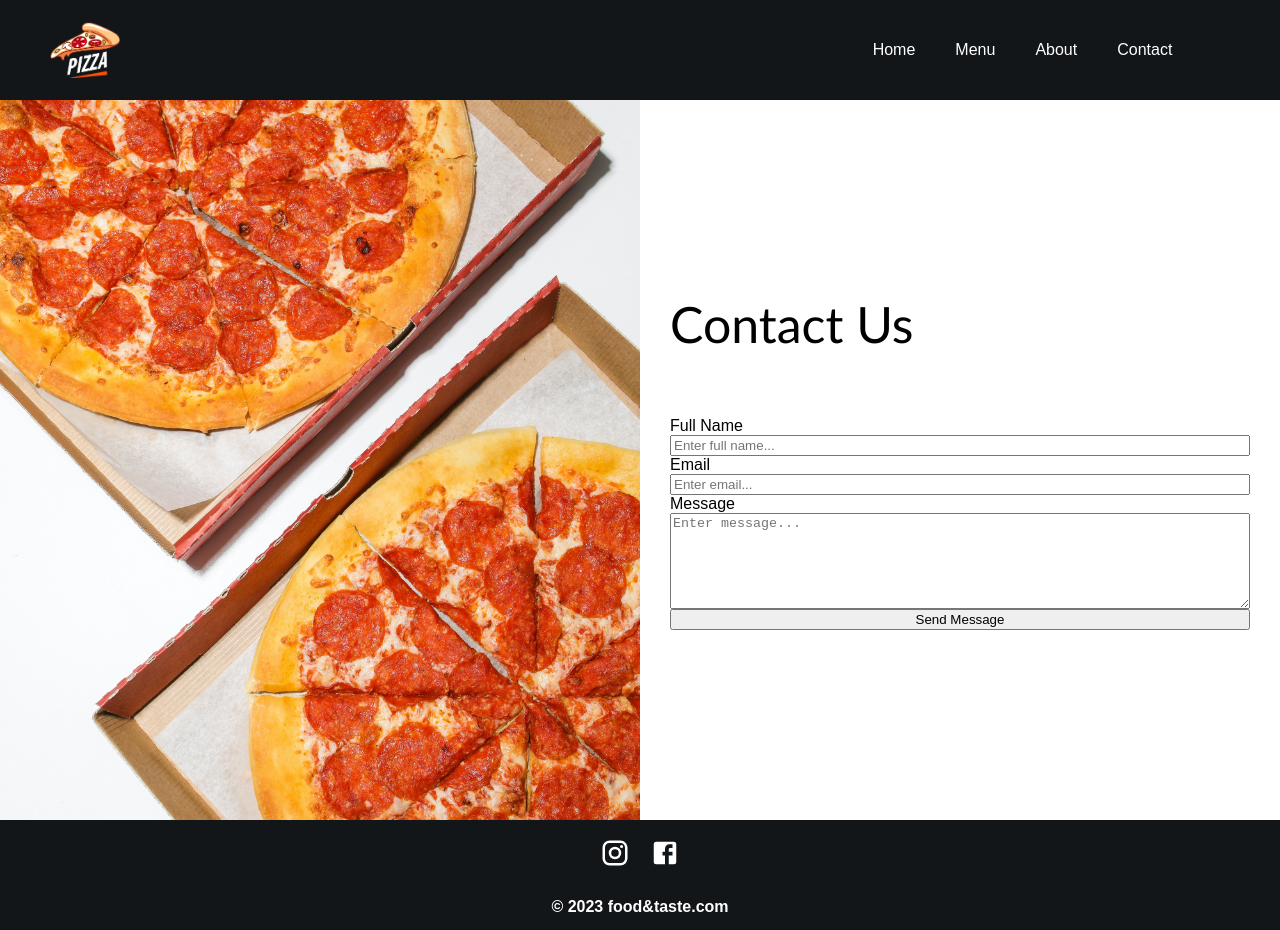
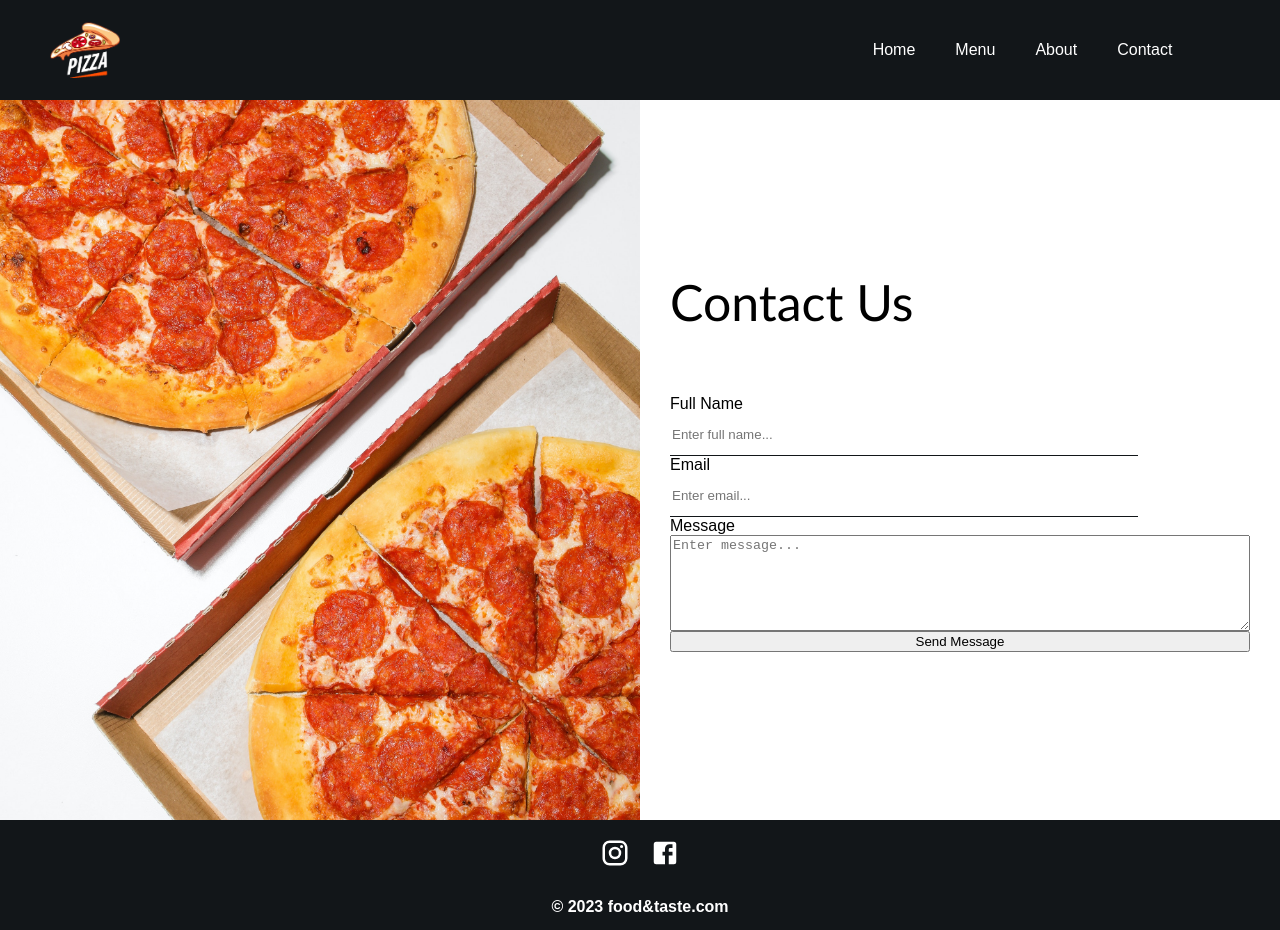
Before and after one commit to RosenGeorgievvv/food-website, a React (Create React App) app: page /contact in a window 1280 px wide. Built offline with nearby package versions, Linux system fonts and the light colour scheme.

Commit message:
Update Contact.css

```diff
--- a/src/styles/Contact.css
+++ b/src/styles/Contact.css
@@ -33,3 +33,10 @@
     height: auto;
     padding: 30px;
   }
+  form input {
+    height: 40px;
+    width: 80%;
+    border: none;
+    border-bottom: 1px solid #121619;
+    color: black;
+  }
```
